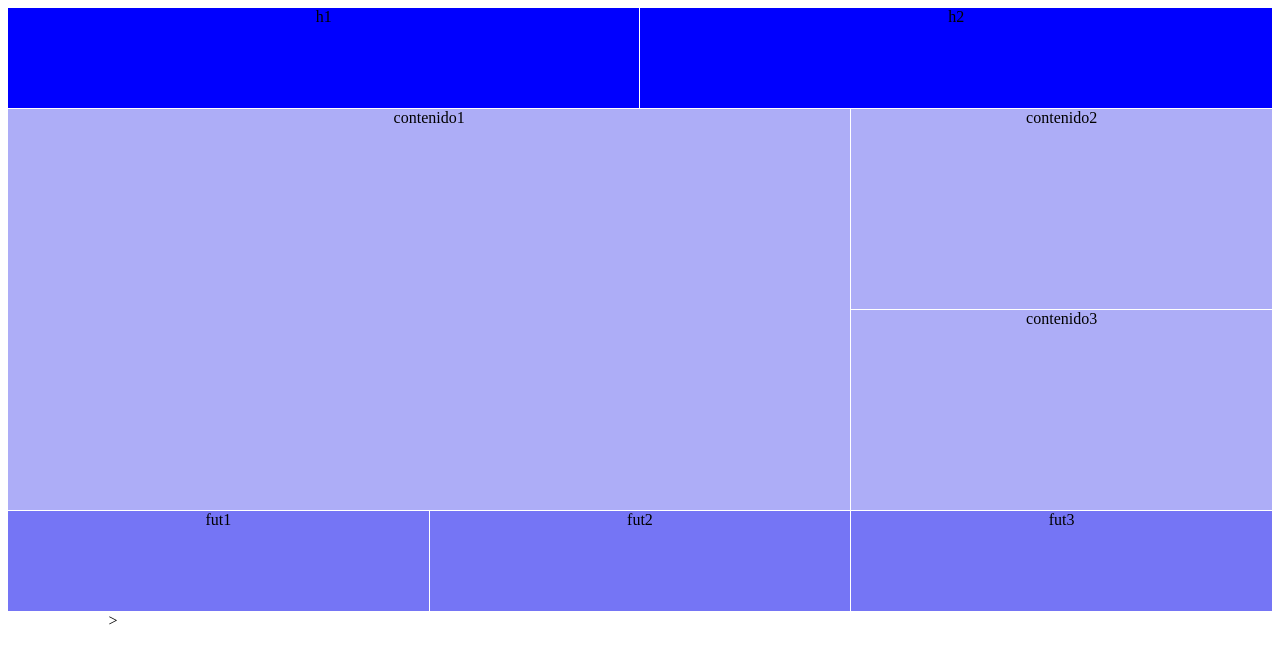
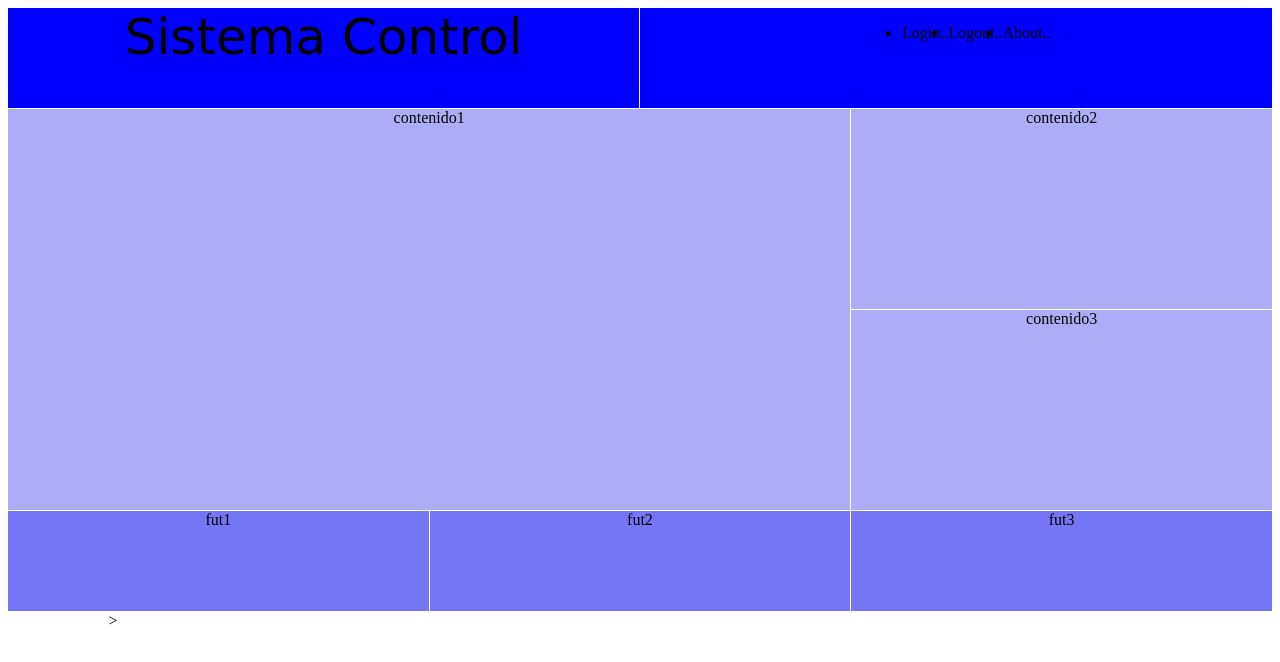
Before and after one commit to mfcortes/maquetacionCSS, a plain HTML site: page index2.html in a window 1280 px wide. Drawn offline with Linux system fonts and the light colour scheme.

Commit message:
Se estan colocando estilos de letras

```diff
--- a/index2.html
+++ b/index2.html
@@ -9,8 +9,16 @@
 </head>
 <body>
     <div class="grid">
-        <div class="header1">h1</div>
-        <div class="header2">h2</div>
+        <div class="header1">Sistema Control</div>
+        <div class="header2">
+            <nav>
+                <ul class="menu">
+                    <li>Login..</li>
+                    <li>Logout..</li>
+                    <li>About..</li>
+                </ul>
+            </nav>
+        </div>
         <div class="contenido1">contenido1</div>
         <div class="contenido2">contenido2</div>>
         <div class="contenido3">contenido3</div>
--- a/styles/estiloGrid.css
+++ b/styles/estiloGrid.css
@@ -1,9 +1,14 @@
 .header1 {
     grid-area: h1;
     background-color: blue;
+    font-family: cursive;
+    font-size: 50px;
 
 }
 
+.menu{
+    display: inline-flex;
+}
 .header2 {
     grid-area: h2;
     background-color: blue;
```
